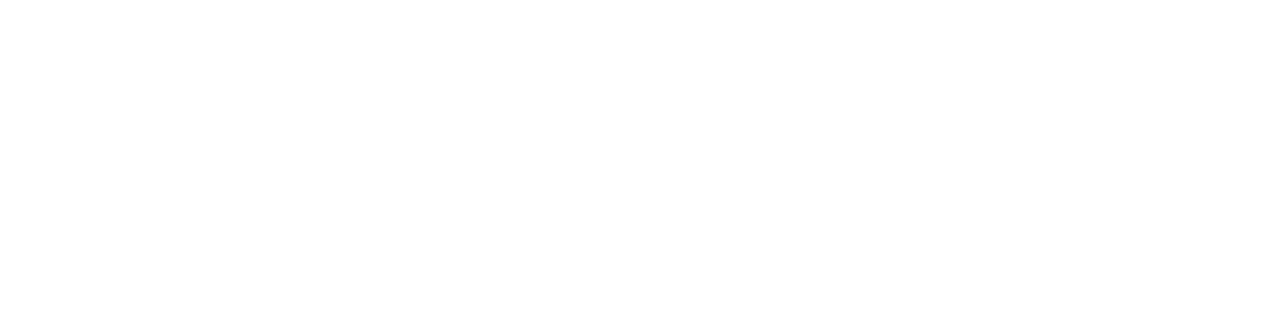
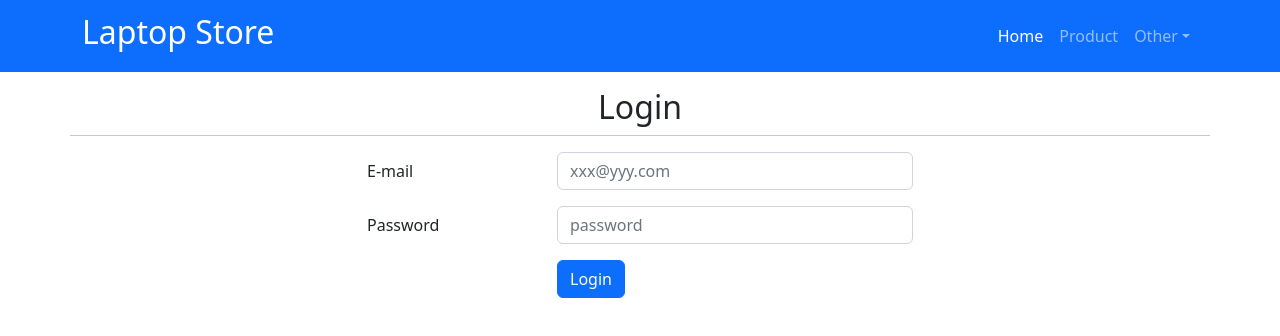
Before and after one commit to Gunny2545/laptop-store, a React (Create React App) app: page /login in a window 1280 px wide. Before the commit this address had no page. Shown: the top 336 px of the page. Built offline with nearby package versions, Linux system fonts and the light colour scheme.

Commit message:
commit-message

```diff
--- a/src/App.js
+++ b/src/App.js
@@ -5,6 +5,7 @@
 import NewProduct from './pages/NewProduct';
 import EditProduct from './pages/EditProduct';
 import DeleteProduct from './pages/DeleteProduct';
+import Login from './pages/Login';
 
 function App() {
   return (
@@ -15,6 +16,7 @@
       <Route path='/product/:id' element={<ProductDetail/>}/>
       <Route path='/product/edit/:id' element={<EditProduct/>}/>
       <Route path='/product/delete/:id' element={<DeleteProduct/>}/>
+      <Route path='/login' element={<Login/>}/>
     </Routes>
   );
 }
--- a/src/pages/DeleteProduct.jsx
+++ b/src/pages/DeleteProduct.jsx
@@ -31,6 +31,7 @@
             swal("Delete failed!", {
               icon: "error",
             });
+            navigate("/product");
           });
         } else {
           swal("The product is safe!", {
@@ -44,6 +45,7 @@
         swal("Cancel failed!", {
           icon: "error",
         });
+        navigate("/product");
       });
     };
 
--- a/src/pages/Home.jsx
+++ b/src/pages/Home.jsx
@@ -1,11 +1,19 @@
 import React from 'react'
 import MainLayout from '../layouts/MainLayout';
+import { NavLink } from 'react-router-dom';
 
 const Home = () => {
   return (
     <MainLayout>
         <h2 className="mt-3">Home</h2>
         <hr />
+        <div className="row">
+        <div className="col d-flex justify-content-end">
+          <NavLink to="/login" className="btn btn-success">
+            Login
+          </NavLink>
+        </div>
+      </div>
     </MainLayout>
   )
 }
--- /dev/null
+++ b/src/pages/Login.jsx
@@ -0,0 +1,92 @@
+import React, { useState } from "react";
+import MainLayout from "../layouts/MainLayout";
+import UserService from "../services/UserService";
+import { useNavigate } from "react-router-dom";
+import swal from "sweetalert";
+
+const Login = () => {
+    const navigate = useNavigate();
+    let [loginData, setLoginData] = useState({});
+
+    const handleInputChange = (event) => {
+        const { name, value } = event.target;
+        setLoginData({ ...loginData, [name]: value });
+      };
+
+    const doLogin = (e) => {
+        e.preventDefault();
+        console.log(loginData)
+        UserService.login(loginData)
+            .then((res)=>{
+                if (res.data.success) {
+                    swal("You are logged in.", {
+                        icon: "success",
+                      });
+                    navigate('/product')
+                    } else{
+                        swal("Bad login. Please try again.", {
+                            icon: "warning",
+                          });
+                    }
+                    console.log(res.data)
+                }
+            )
+            .catch((err)=>{
+                swal("Bad login. Please try again.", {
+                    icon: "warning",
+                  });
+                console.log(err);
+            })
+    }
+  return (
+    <MainLayout>
+      <div className="row mt-3">
+        <h2 className="text-center">Login</h2>
+        <hr />
+        <div className="col-md-6 offset-md-3">
+          <form onSubmit={doLogin}>
+            <div className="mb-3 row">
+              <label htmlFor="inputName" className="col-4 col-form-label">
+                E-mail
+              </label>
+              <div className="col-8">
+                <input
+                  type="email"
+                  className="form-control"
+                  name="email"
+                  id="email"
+                  placeholder="xxx@yyy.com"
+                  onChange={handleInputChange}
+                />
+              </div>
+            </div>
+            <div className="mb-3 row">
+              <label htmlFor="inputName" className="col-4 col-form-label">
+                Password
+              </label>
+              <div className="col-8">
+                <input
+                  type="password"
+                  className="form-control"
+                  name="password"
+                  id="password"
+                  placeholder="password"
+                  onChange={handleInputChange}
+                />
+              </div>
+            </div>
+            <div className="mb-3 row">
+              <div className="offset-sm-4 col-sm-8">
+                <button type="submit" className="btn btn-primary">
+                  Login
+                </button>
+              </div>
+            </div>
+          </form>
+        </div>
+      </div>
+    </MainLayout>
+  );
+};
+
+export default Login;
--- /dev/null
+++ b/src/services/UserService.js
@@ -0,0 +1,16 @@
+import http from "../http-common.js";
+
+const login = (loginData) =>{
+  return http.post("/user/login", loginData);
+}
+
+const register = (userData)=>{
+  return http.post("/user/register", userData);
+}
+
+const UserService = {
+    login,
+    register
+}
+
+export default UserService
```
